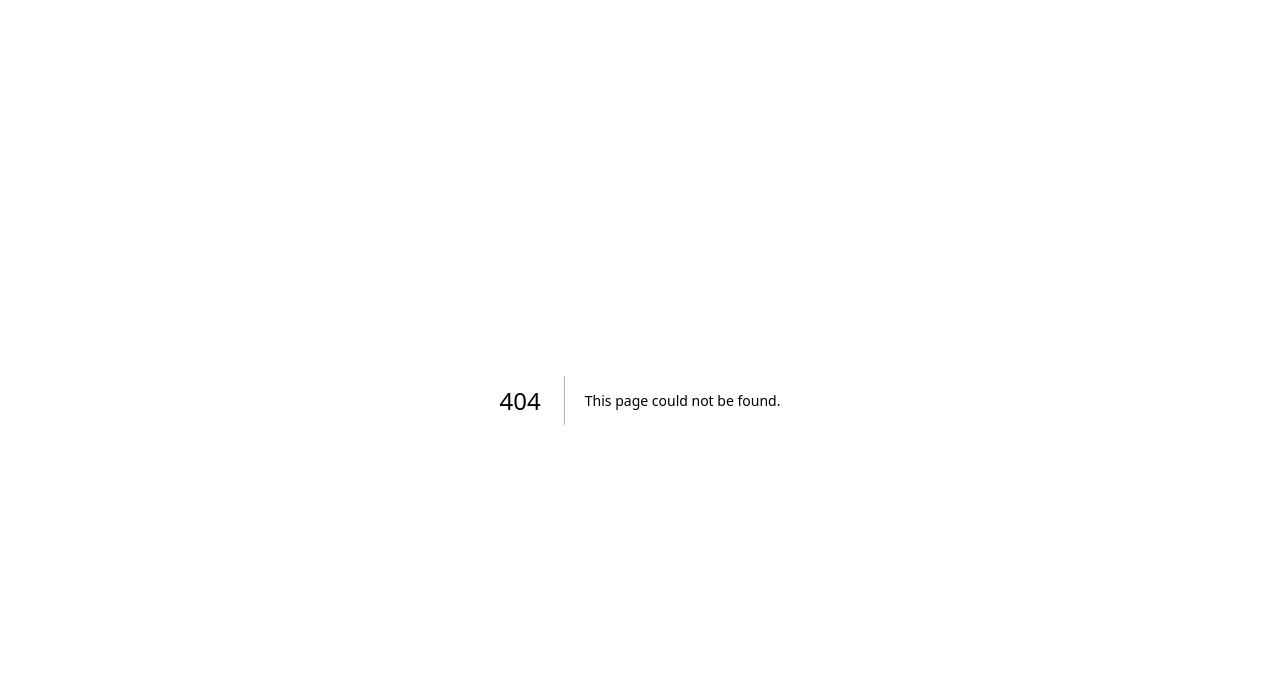
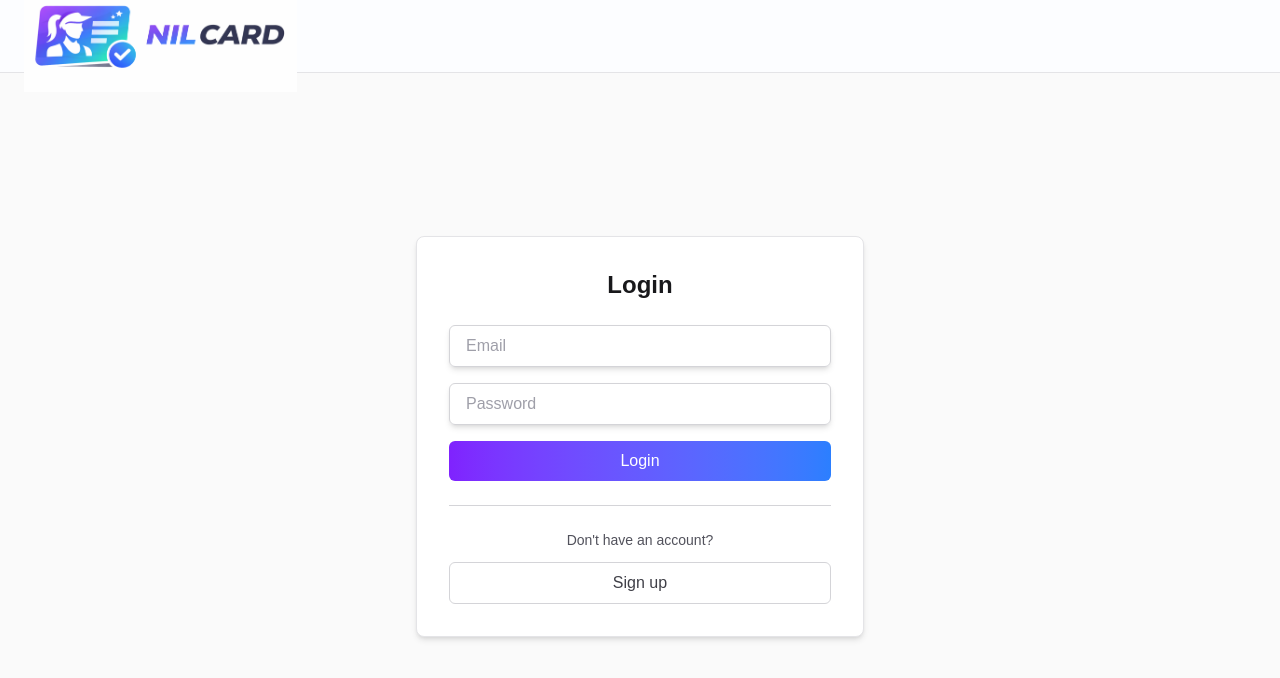
Before and after one commit to itzTheosHub/NIL_Card_CBV, a Next.js app: page /login in a window 1280 px wide. Before the commit this address had no page. Shown: the top 678 px of the page. Built offline with nearby package versions, Linux system fonts and the light colour scheme; no server answers.

Commit message:
feat(login): Added login page

```diff
--- /dev/null
+++ b/app/login/page.tsx
@@ -0,0 +1,110 @@
+"use client"
+
+import { useState } from "react"
+import Link from "next/link"
+import { createClient } from "@/lib/supabase"
+import Image from "next/image"
+import { useRouter } from "next/navigation"
+
+export default function LoginPage() {
+    const [email, setEmail] = useState("")
+    const [password, setPassword] = useState("")
+    const [error, setError] = useState<string | null>(null)
+    const [loading, setLoading] = useState(false)
+
+    const router = useRouter()
+    const supabase = createClient()
+
+    const handleSubmit = async (e: React.FormEvent) => {
+        e.preventDefault()
+        setLoading(true)
+        const {data, error} = await
+        supabase.auth.signInWithPassword({ email, password })
+
+        if (error){
+            setError(error.message)
+            console.log("Error: ", error.message )
+        }
+        else{
+            console.log("Submitted")
+            router.push("/athlete/demo")
+
+        }
+        setLoading(false)
+    }
+
+    return (
+         <div className="flex min-h-screen flex-col bg-zinc-50 dark:bg-zinc-950">
+              {/* Header */}
+              <header className="border-b border-zinc-200 bg-[rgb(252,253,255)] dark:border-zinc-800 dark:bg-zinc-900">
+                <div className="flex items-center justify-between px-6 py-2">
+                <Link href="/">
+                  <Image
+                    src="/logo.png"
+                    alt="NIL Card logo"
+                    width={220}
+                    height={120}
+                    className="h-28 w-auto -my-7"
+                  />
+                </Link>
+                  </div>
+            </header>
+
+            <main className="flex-1 flex place-items-center justify-center px-4">
+                <div className= "bg-white rounded-lg border border-zinc-200 p-8 shadow-md w-full max-w-md dark:bg-zinc-900 dark:border-zinc-700">
+                    <h1 className="text-2xl font-bold text-zinc-900 text-center mb-6 dark:text-zinc-100">
+                        Login
+
+                    </h1>
+                        <form onSubmit={handleSubmit} className="flex flex-col gap-4">
+                            <input className="w-full px-4 py-2 border border-zinc-300 shadow-md rounded-md text-zinc-900 placeholder-zinc-400 focus:outline-none focus:ring-2 focus:ring-violet-500 dark:bg-zinc-800 dark:border-zinc-600 dark:text-zinc-100"
+                                type="email"
+                                placeholder="Email"
+                                value={email}
+                                onChange={(e) => {
+                                    setEmail(e.target.value)
+                                    setError(null)
+                                }}
+                                required
+                            />
+                            <input
+                                className="w-full px-4 py-2 border border-zinc-300 shadow-md rounded-md text-zinc-900 placeholder-zinc-400 focus:outline-none focus:ring-2 focus:ring-violet-500 dark:bg-zinc-800 dark:border-zinc-600 dark:text-zinc-100"
+                                type="password"
+                                placeholder="Password"
+                                value={password}
+                                onChange={(e) => {
+                                    setPassword(e.target.value)
+                                    setError(null)
+                                }}
+                                required
+                                />
+                                <button
+                                    type="submit"
+                                    disabled={loading}
+                                    className="w-full py-2 rounded-md bg-gradient-to-r from-violet-600 to-blue-500 text-white font-medium hover:from-violet-700 hover:to-blue-600 disabled:opacity-50 disabled:cursor-not-allowed"
+                                >
+                                    {loading ? "Logging in..." : "Login"}
+                                </button>
+                                {error && <p className="text-red-500 text-sm mt-2 text-center">{error}</p>}
+                        </form>
+
+                        <div>
+                            <div className="border-t border-zinc-300 dark:border-zinc-600 my-6"></div>
+                            <div className="text-center">
+                                <p className="text-sm text-zinc-600 dark:text-zinc-400 mb-3">
+                                    Don't have an account?
+                                </p>
+                                <Link
+                                    href="/signup"
+                                    className="block w-full py-2 rounded-md border border-zinc-300 text-zinc-700 font-medium hover:bg-zinc-100 dark:border-zinc-600 dark:text-zinc-300 dark:hover:bg-zinc-800"
+                                >
+                                    Sign up
+                                </Link>
+                            </div>
+                            </div>
+                    </div>
+                </main>
+            </div>
+    )
+
+}
```
Also changed, not shown: 1 other file (tests, documents, lock files or other folders).
